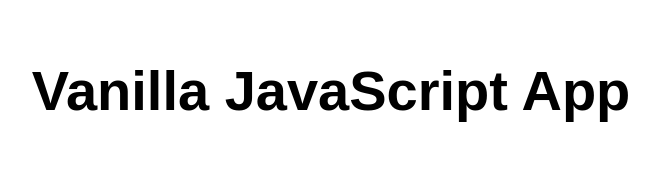
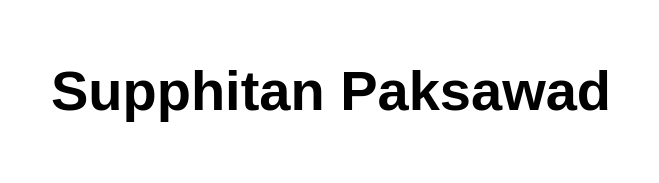
Before and after one commit to Ohmmy555/webappkku, a plain HTML site: page src/index.html in a window 1280 px wide. Shown: the whole page, without its empty margins (309-968 px from the left). Drawn offline with Linux system fonts and the light colour scheme.

Commit message:
Update index.html

```diff
--- a/src/index.html
+++ b/src/index.html
@@ -10,7 +10,7 @@
 
 <body>
   <main>
-    <h1>Vanilla JavaScript App</h1>
+    <h1>Supphitan Paksawad</h1>
   </main>
 </body>
 
```
